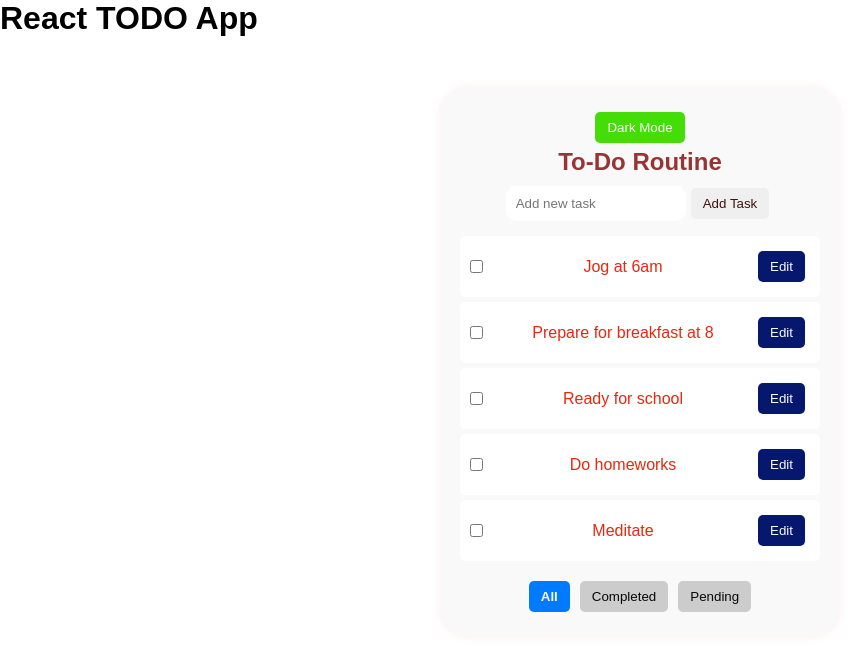
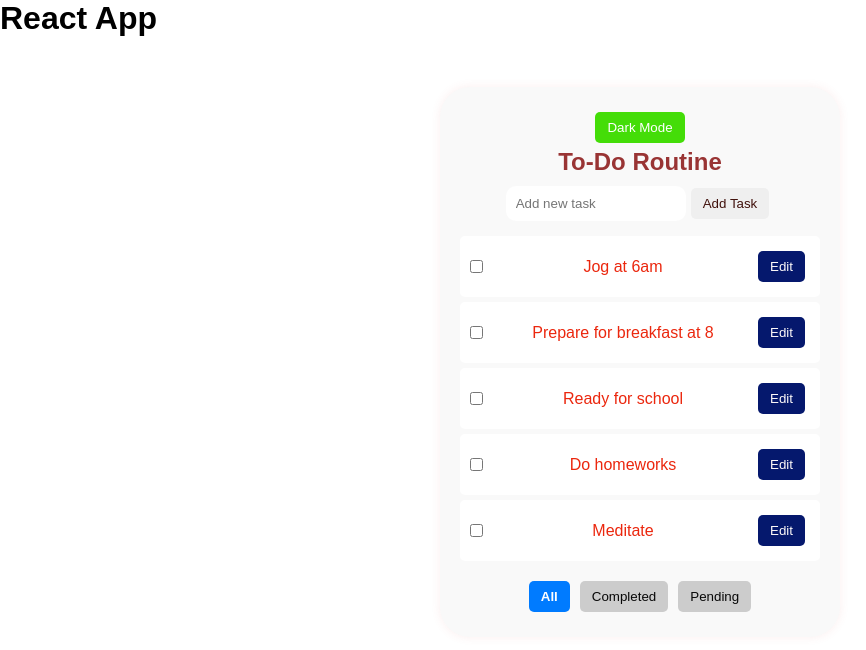
Before and after one commit to JPaigna/TODOROKI, a React (Vite) app: page / in a window 1280 px wide. Shown: the top 650 px of the page, without its empty margins (0-866 px from the left). Built offline with nearby package versions, Linux system fonts and the light colour scheme.

Commit message:
Your commit message

```diff
--- a/src/App.jsx
+++ b/src/App.jsx
@@ -1,8 +1,8 @@
-import TodoList from "./Todolist";
+import TodoList from "./todolist";
 function App() {
 return (
 <div>
-<h1> React TODO App</h1>
+<h1> React App</h1>
 <TodoList />
 </div>
 );
```
